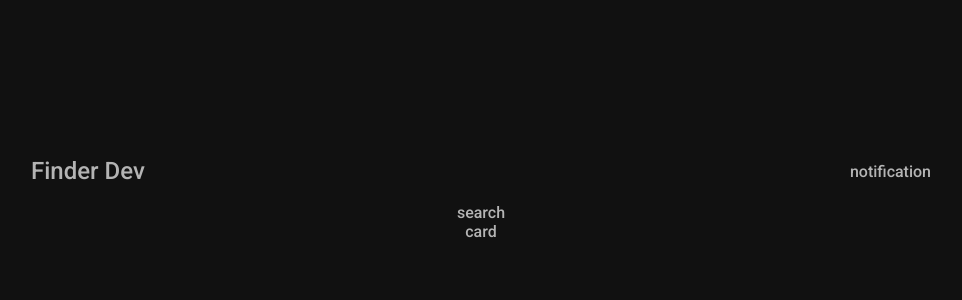
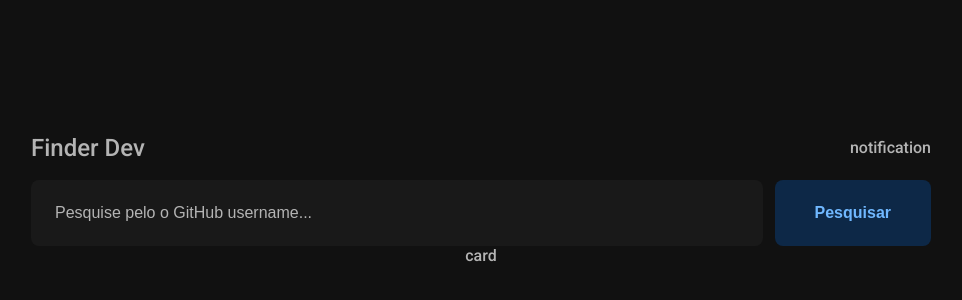
Before and after one commit to eddyzera/finder-dev, a React (Vite) app: page / in a window 1280 px wide. Shown: the part 200-500 px from the top of the page, without its empty margins (159-1121 px from the left). Built offline with nearby package versions, Linux system fonts and the light colour scheme.

Commit message:
[feat]: created search component

```diff
--- a/package.json
+++ b/package.json
@@ -10,6 +10,7 @@
   },
   "dependencies": {
     "@radix-ui/colors": "^0.1.8",
+    "@radix-ui/react-label": "^2.0.0",
     "@stitches/react": "^1.2.8",
     "react": "^18.2.0",
     "react-dom": "^18.2.0"
--- /dev/null
+++ b/src/components/Search/Search.tsx
@@ -0,0 +1,15 @@
+import React from 'react'
+import { ButtonSubmit, InputContent, LabelContainer, SearchContainer } from './styles'
+
+export const Search: React.FunctionComponent = () => {
+  return (
+    <SearchContainer>
+      <LabelContainer htmlFor="firstName">
+        <InputContent placeholder="Pesquise pelo o GitHub username..." />
+      </LabelContainer>
+      <ButtonSubmit type="submit">
+        Pesquisar
+      </ButtonSubmit>
+    </SearchContainer>
+  )
+}
--- /dev/null
+++ b/src/components/Search/inde.tsx
@@ -0,0 +1 @@
+export { Search } from './Search'
--- /dev/null
+++ b/src/components/Search/styles.ts
@@ -0,0 +1,47 @@
+import * as Label from '@radix-ui/react-label'
+import { styled } from '../../stitches.config'
+
+export const SearchContainer = styled('form', {
+  width: '100%',
+  display: 'flex',
+  alignContent: 'center',
+  justifyContent: 'space-between',
+  gap: '$3'
+})
+
+export const LabelContainer = styled(Label.Root, {
+  width: '100%',
+  fontSize: '$5',
+  display: 'flex'
+})
+
+export const InputContent = styled('input', {
+  width: '100%',
+  backgroundColor: '$gray2',
+  flex: 1,
+  border: 0,
+  padding: '0 $5',
+  fontSize: '$4',
+  color: '$gray11',
+  borderRadius: '$sm',
+ '&::placeholder': {
+    fontSize: '$4',
+    color: '$gray11'
+  }
+})
+
+export const ButtonSubmit = styled('button', {
+  color: '$blue11',
+  backgroundColor: '$blue3',
+  fontSize: '$4',
+  fontWeight: 'bold',
+  border: 0,
+  padding: '$5 $7',
+  borderRadius: '$sm',
+  cursor: 'pointer',
+  transition: 'background-color 0.2s',
+
+  '&:hover': {
+    backgroundColor: '$blue5',
+  }
+})
--- a/src/pages/Home/Home.tsx
+++ b/src/pages/Home/Home.tsx
@@ -1,12 +1,13 @@
 import React from 'react'
 import { Header } from '../../components/Header'
+import { Search } from '../../components/Search/Search'
 import { HomeContainer } from './styles'
 
 export const Home: React.FunctionComponent = () => {
   return (
     <HomeContainer>
       <Header />
-      <p>search</p>
+      <Search />
       <p>card</p>
     </HomeContainer>
   )
--- a/src/stitches.config.ts
+++ b/src/stitches.config.ts
@@ -8,7 +8,11 @@ import {
   yellowDarkA,
   red,
   redDark,
-  redDarkA
+  redDarkA,
+  blue,
+  blueA,
+  blueDark,
+  blueDarkA
 } from '@radix-ui/colors'
 
 export const { styled, globalCss } = createStitches({
@@ -23,6 +27,10 @@ export const { styled, globalCss } = createStitches({
       ...red,
       ...redDark,
       ...redDarkA,
+      ...blue,
+      ...blueA,
+      ...blueDark,
+      ...blueDarkA
     },
     fontSizes: {
       1: '0.25rem',
@@ -52,6 +60,20 @@ export const { styled, globalCss } = createStitches({
       11: '4.5rem',
       12: '5rem'
     },
+    space: {
+      1: '0.25rem',
+      2: '0.5rem',
+      3: '0.75rem',
+      4: '1rem',
+      5: '1.5rem',
+      6: '2rem',
+      7: '2.5rem',
+      8: '3rem',
+      9: '3.5rem',
+      10: '4rem',
+      11: '4.5rem',
+      12: '5rem'
+    },
     radii: {
       sm: '8px',
       md: '16px',
```
Also changed, not shown: 1 other file (tests, documents, lock files or other folders).
